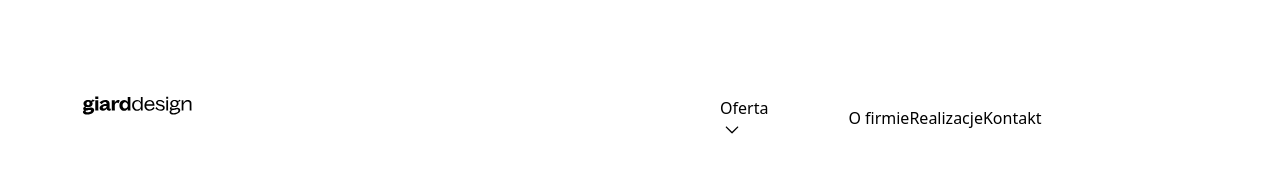
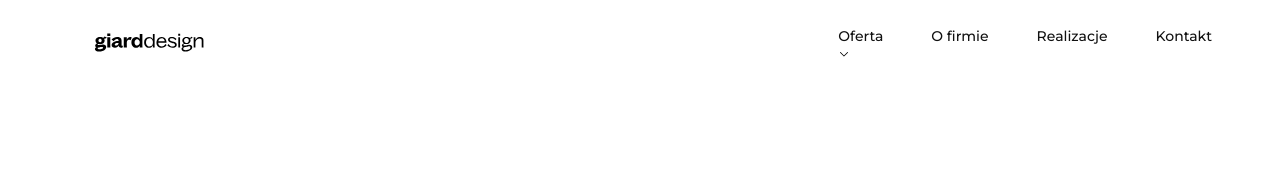
Before and after one commit to MOkhten/Zadanie-rekrutacyjne, a website built with Parcel: page src/index.html in a window 1280 px wide. Built offline with nearby package versions, Linux system fonts and the light colour scheme.

Commit message:
header styles

```diff
--- a/src/index.css
+++ b/src/index.css
@@ -1,3 +1,10 @@
 @tailwind base;
 @tailwind components;
 @tailwind utilities;
+
+@layer base{
+body{
+    font-family: 'Inter', sans-serif;
+    font-family: 'Montserrat', sans-serif;
+}
+}
--- a/src/index.html
+++ b/src/index.html
@@ -14,32 +14,34 @@
     <script type="module" src="./index.js"></script>
   </head>
   <body>
-   <header class="flex mt-24 mb-24">
-    <div class="inline-flex w-1/2 ml-20"><a class="logo" href="/src/index.html" aria-label="logo filmoteka">
+   <header>
+    <div class="container">
+    <nav class="flex justify-between items-center ml-[72px] pt-6"><a class="logo" href="/src/index.html" aria-label="logo filmoteka">
         <svg  width="115" height="19">
           <use href="/src/images/icons/symbol-defs.svg#icon-giarddesign"></use>
         </svg>
 
-      </a></div>
-    <div >
-      <ul class="flex items-center">
-        <li class="mr-20">
-          <a href="">Oferta</a>
-           <svg  width="24" height="19">
+      </a>
+
+      <ul class="flex gap-12">
+        <li >
+          <a href="" class="font-normal text-sm text-black hover:text-green  hover:font-bold transition-colors">Oferta <svg  width="12" height="12">
           <use href="/src/images/icons/symbol-defs.svg#icon-Icon-3"></use>
-        </svg>
+        </svg></a>
+
         </li>
         <li>
-          <a href="">O firmie</a>
+          <a href="" class="font-normal text-sm text-black hover:text-green  hover:font-bold transition-colors">O firmie</a>
+        </li>
+        <li >
+          <a href="" class="font-normal text-sm text-black hover:text-green hover:font-bold transition-colors">Realizacje</a>
         </li>
         <li>
-          <a href="">Realizacje</a>
-        </li>
-        <li>
-          <a href="">Kontakt</a>
+          <a href="" class="font-normal text-sm text-black hover:text-green  hover:font-bold transition-colors">Kontakt</a>
         </li>
         <li></li>
       </ul>
+    </nav>
     </div>
    </header>
 
--- a/tailwind.config.js
+++ b/tailwind.config.js
@@ -4,7 +4,24 @@ module.exports = {
     "./src/**/*.{html,js,ts,jsx,tsx}",
   ],
   theme: {
-    extend: {},
+    screens: {
+      'lg': {'max' :'1262px'},
+      'md': {'max': '768px'},
+      'sm': {'max': '480px'}
+    },
+    container: {
+      padding: '20px',
+    },
+    extend: {
+      colors: {
+        beige: '#DCC1AB',
+        black: '#111111',
+        green: '#1B5B31',
+        grey: '#F5F0EC',
+        white: '#FFFFFF'
+
+      }
+    },
   },
   plugins: [],
 }
```
